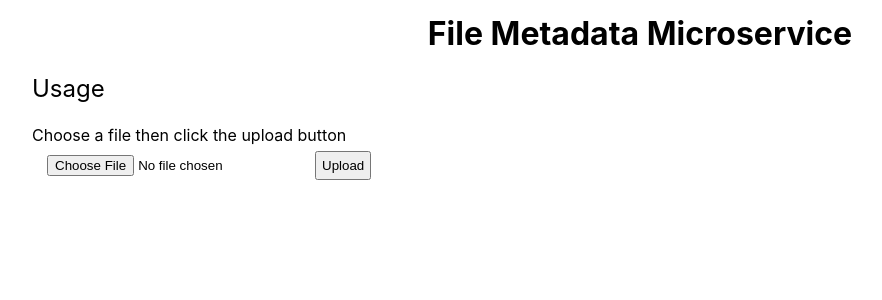
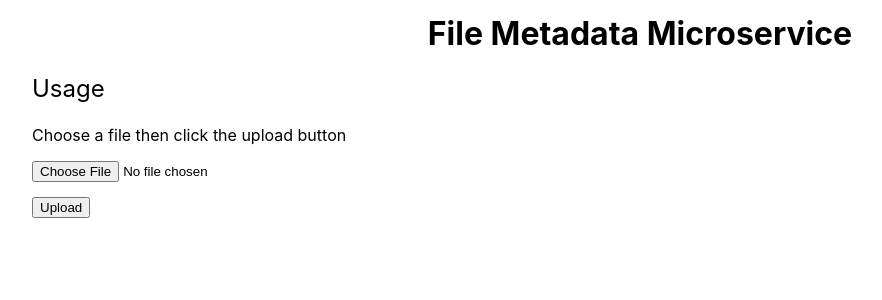
Before and after one commit to robdll/file-metadata-microservice, a Next.js app: page / in a window 1280 px wide. Shown: the top 300 px of the page, without its empty margins (0-882 px from the left). Built offline with nearby package versions, Linux system fonts and the light colour scheme.

Commit message:
style update

```diff
--- a/styles/Home.module.css
+++ b/styles/Home.module.css
@@ -55,17 +55,9 @@
 }
 
 .form {
-  display: flex;
-  flex-direction: row;
-  justify-content: center;
-  align-items: center;
-}
-
-.input {
-  margin: 0 10px;
-  padding: 5px;
+  margin: 10px 0;
 }
 
 .btn {
-  padding: 5px;
+  margin: 15px 0;
 }
```
